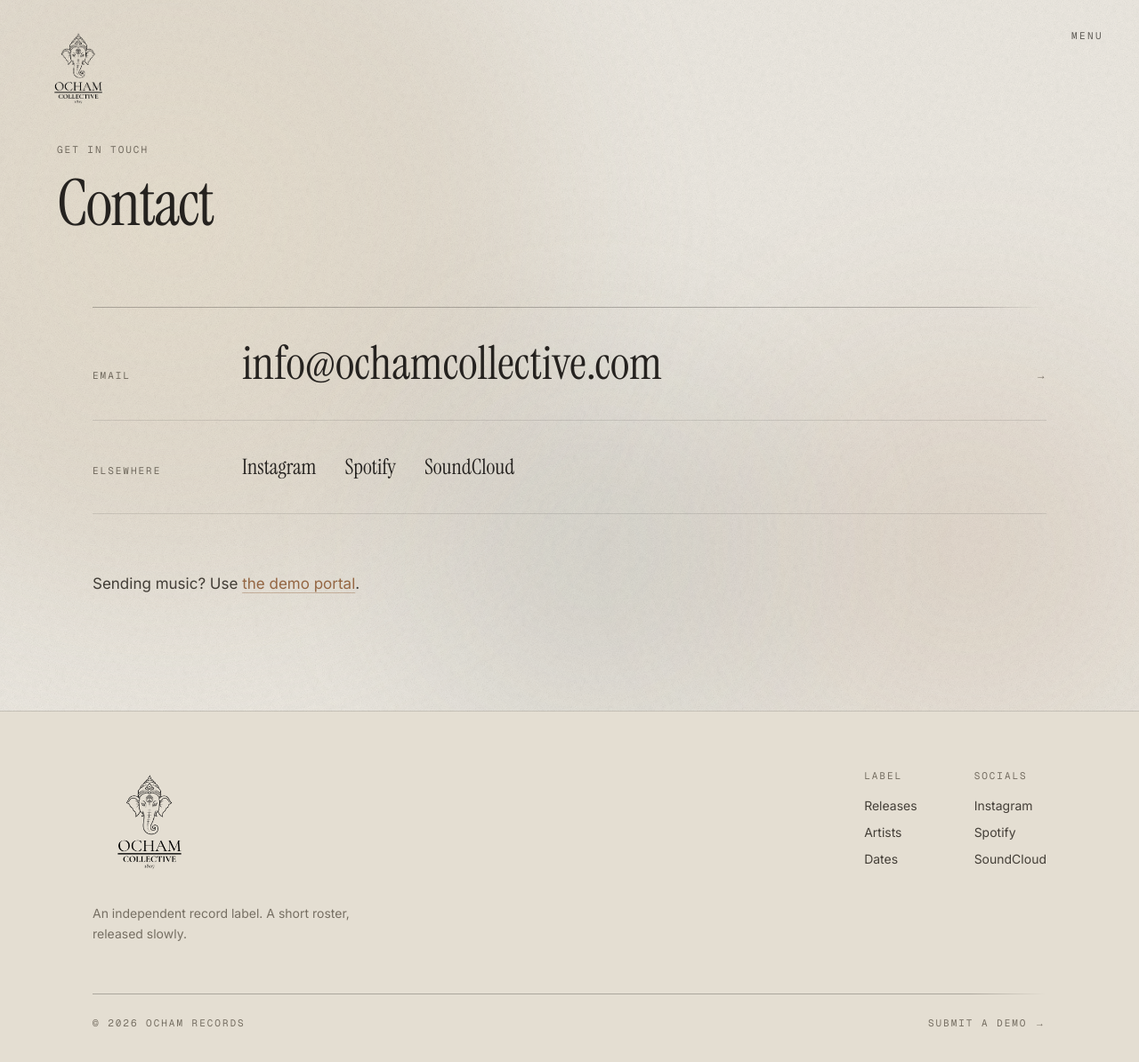
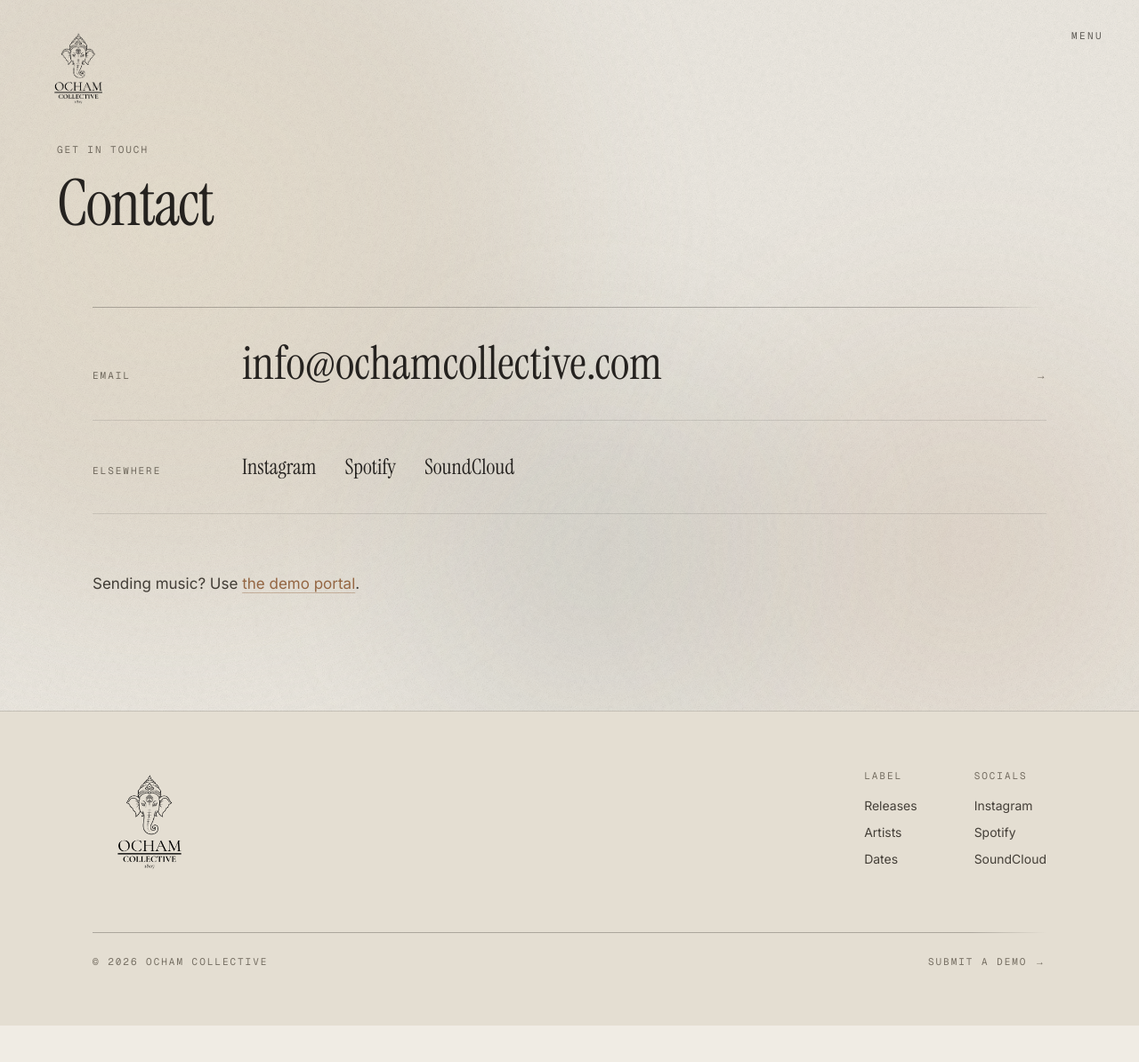
Before and after one commit to SiwardAppTester/ochanrecords, a Next.js app: page /contact in a window 1280 px wide. Shown: the top 1194 px of the page at 89% size. After the commit the page ends 1153 px from the top, so only its background shows below. Built offline with nearby package versions, Linux system fonts and the light colour scheme.

Commit message:
feat: update branding from "Ocham Records" to "Ocham Collective" across the site

```diff
--- a/app/artists/page.tsx
+++ b/app/artists/page.tsx
@@ -7,7 +7,7 @@
 
 export const metadata: Metadata = {
   title: "Artists",
-  description: "The Ocham Records roster.",
+  description: "The Ocham Collective roster.",
 };
 
 export default async function ArtistsPage() {
--- a/app/contact/page.tsx
+++ b/app/contact/page.tsx
@@ -6,7 +6,7 @@
 
 export const metadata: Metadata = {
   title: "Contact",
-  description: "Get in touch with Ocham Records.",
+  description: "Get in touch with Ocham Collective.",
 };
 
 /**
--- a/app/dates/page.tsx
+++ b/app/dates/page.tsx
@@ -6,7 +6,7 @@
 
 export const metadata: Metadata = {
   title: "Dates",
-  description: "Upcoming and past Ocham Records dates.",
+  description: "Upcoming and past Ocham Collective dates.",
 };
 
 // Revalidate hourly: "upcoming" vs "past" is computed from the current time,
--- a/app/layout.tsx
+++ b/app/layout.tsx
@@ -30,10 +30,10 @@
 
 export const metadata: Metadata = {
   title: {
-    default: "Ocham Records",
-    template: "%s — Ocham Records",
+    default: "Ocham Collective",
+    template: "%s — Ocham Collective",
   },
-  description: "An independent record label.",
+  description: "Music. Design. Community.",
 };
 
 export default function RootLayout({
--- a/app/page.tsx
+++ b/app/page.tsx
@@ -53,7 +53,7 @@
         <div className="relative mx-auto w-full max-w-6xl">
           <div className="flex items-end justify-between gap-10">
             <p className="max-w-2xl font-display text-2xl leading-[1.25] text-bronze sm:text-3xl">
-              Groove. Emotion. <em className="italic">Depth.</em>
+              Music. Design. <em className="italic">Community.</em>
             </p>
 
             {/* Small, faint, and sitting just above the ruled footer line —
--- a/app/submit/page.tsx
+++ b/app/submit/page.tsx
@@ -6,7 +6,7 @@
 export const metadata: Metadata = {
   title: "Submit a demo",
   description:
-    "Send a track to Ocham Records. You get a reference code and can check your submission status at any time.",
+    "Send a track to Ocham Collective. You get a reference code and can check your submission status at any time.",
 };
 
 /**
--- a/components/site/Footer.tsx
+++ b/components/site/Footer.tsx
@@ -14,14 +14,11 @@
           <div>
             <Image
               src="/brand/logo/lockup-dark-v2.png"
-              alt="Ocham Records"
+              alt="Ocham Collective"
               width={900}
               height={900}
               className="h-32 w-auto"
             />
-            <p className="mt-6 max-w-xs text-sm leading-relaxed text-dust">
-              An independent record label. A short roster, released slowly.
-            </p>
           </div>
 
           <div className="flex gap-16">
@@ -70,7 +67,7 @@
         <div className="rule mt-14 mb-6" />
 
         <div className="flex flex-col gap-3 sm:flex-row sm:items-center sm:justify-between">
-          <p className="eyebrow">© {new Date().getFullYear()} Ocham Records</p>
+          <p className="eyebrow">© {new Date().getFullYear()} Ocham Collective</p>
           <Link
             href="/submit"
             className="eyebrow transition-colors duration-500 hover:text-copper"
--- a/components/site/Header.tsx
+++ b/components/site/Header.tsx
@@ -32,9 +32,12 @@
  * The mobile figure is lower than desktop only because it starts from a
  * smaller docked size and a narrower frame — the two land at a similar share
  * of the screen rather than a similar multiple.
+ *
+ * Both then raised ~15% (from 3.5 / 2.9) on request — the hero logo read
+ * slightly small once it was rendering sharp — and desktop another ~15%.
  */
-const HERO_SCALE = 3.5;
-const HERO_SCALE_MOBILE = 2.9;
+const HERO_SCALE = 4.6;
+const HERO_SCALE_MOBILE = 3.3;
 
 /**
  * How far up the frame the enlarged logo sits, 0.5 being dead centre.
@@ -126,8 +129,14 @@
       const dx = (centredLeft - box.left) * (1 - p);
       const dy = (centredTop - box.top) * (1 - p);
 
+      // The span is laid out at hero size (see below) and `scale` is relative
+      // to the docked box, so convert using the span's real layout width
+      // (offsetWidth ignores transforms) rather than assuming the CSS came
+      // out at exactly box × target. If it didn't, an assumed size would
+      // make the logo too big and pull it off-centre.
+      const laidOut = scaleRef.current?.offsetWidth || box.width * target;
       setLogoStyle({
-        transform: `translate3d(${dx}px, ${dy}px, 0) scale(${scale})`,
+        transform: `translate(${dx}px, ${dy}px) scale(${(box.width * scale) / laidOut})`,
         willChange: p > 0 && p < 1 ? "transform" : undefined,
       });
       // At p === 1 the logo is docked over the same dark hero, so the clipped
@@ -173,21 +182,36 @@
           ref={logoRef}
           href="/"
           onClick={() => setOpen(false)}
-          aria-label="Ocham Records"
-          className="pointer-events-auto relative block"
+          aria-label="Ocham Collective"
+          // The link is the docked box (the lockup is square), and it is what
+          // `measure` reads. The hero multiples are handed to CSS so the
+          // default, pre-hydration size can be worked out without JS.
+          className="pointer-events-auto relative block h-20 w-20 sm:h-24 sm:w-24"
+          style={
+            {
+              "--hero-scale": HERO_SCALE_MOBILE,
+              "--hero-scale-sm": HERO_SCALE,
+            } as React.CSSProperties
+          }
         >
+          {/* Laid out at hero size and scaled *down* to dock, not laid out
+              small and scaled up. Safari draws an image at its layout size
+              and then stretches those pixels under a transform, so an 80px
+              logo blown up 3× came out blurry there. Shrinking a large image
+              stays sharp everywhere. The class transform is the docked
+              state; the inline one from `measure` overrides it. */}
           <span
             ref={scaleRef}
-            className="relative block origin-top-left"
+            className="absolute left-0 top-0 block origin-top-left [transform:scale(calc(1/var(--hero-scale)))] sm:[transform:scale(calc(1/var(--hero-scale-sm)))]"
             style={open ? undefined : logoStyle}
           >
             <Image
               src="/brand/logo/lockup-dark-v2.png"
-              alt="Ocham Records"
+              alt="Ocham Collective"
               width={900}
               height={900}
               priority
-              className="h-20 w-auto sm:h-24"
+              className="h-[calc(5rem*var(--hero-scale))] w-auto max-w-none sm:h-[calc(6rem*var(--hero-scale-sm))]"
             />
             {/* Light colourway, clipped to whatever part crosses a dark band.
                 Only once docked — in the hero the single image above is
@@ -204,7 +228,7 @@
                 // width the overlay stretches to the parent box instead of
                 // matching the image under it, which is what made the two
                 // layers drift apart when scaled.
-                className="absolute left-0 top-0 h-20 w-auto sm:h-24"
+                className="absolute left-0 top-0 h-[calc(5rem*var(--hero-scale))] w-auto max-w-none sm:h-[calc(6rem*var(--hero-scale-sm))]"
                 style={{ clipPath: bandClip(open ? null : logoBand) }}
               />
             )}
@@ -306,7 +330,7 @@
           </ul>
 
           <p className="mx-auto mt-10 w-full max-w-6xl font-mono text-[11px] uppercase tracking-[0.22em] text-dust">
-            Ocham Records — Est. 1807
+            Ocham Collective — Est. 1807
           </p>
         </nav>
       </div>
--- a/lib/site.ts
+++ b/lib/site.ts
@@ -8,7 +8,7 @@
  */
 
 export const SITE = {
-  name: "Ocham Records",
+  name: "Ocham Collective",
   established: "1807",
 
   /**
@@ -16,12 +16,12 @@
    * in lib/content/placeholder.ts and are what the artist page links to.
    */
   socials: {
-    instagram: "https://www.instagram.com/ochamrecords",
+    instagram: "https://www.instagram.com/ochamcollective",
     // The label's Spotify *user* profile, not an artist page — this is the
     // one that carries the playlists. The `?si=` token on the share link is
     // a referrer tag tied to whoever copied it, so it is stripped.
     spotify: "https://open.spotify.com/user/31stgsnfv2eowklmpflvaw7pzb74",
-    soundcloud: "https://soundcloud.com/ochamrecords",
+    soundcloud: "https://soundcloud.com/ochamcollective",
     bandcamp: "",
   } as Record<string, string>,
 
```
